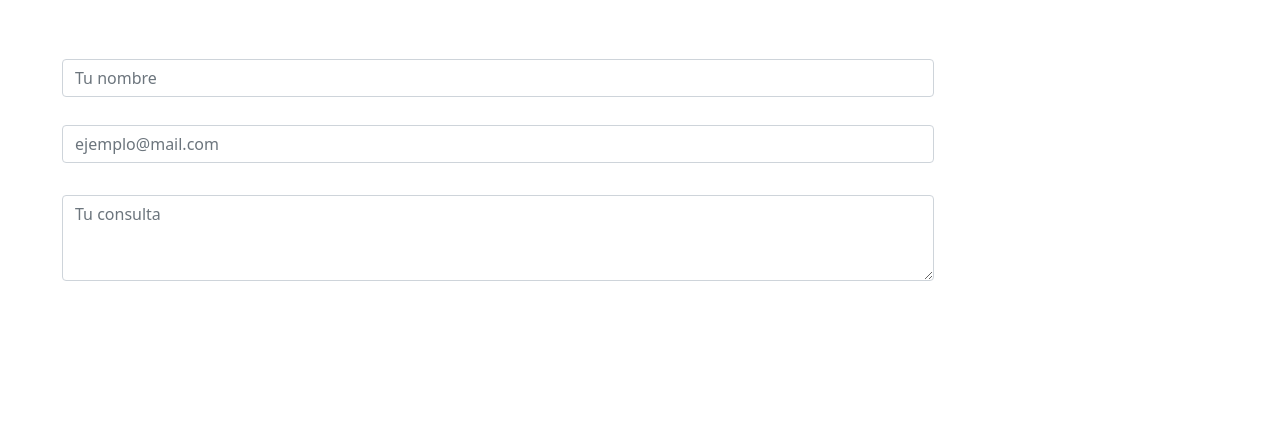
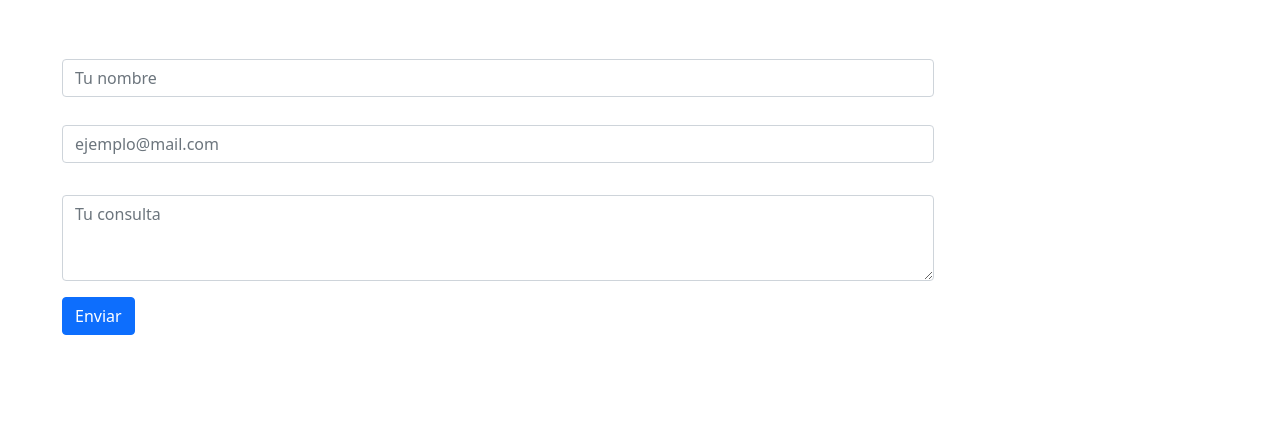
Before and after one commit to noes2608/HTML, a website: page contacto.html in a window 1280 px wide. Shown: the part 249-693 px from the top of the page. Drawn offline with nearby package versions, Linux system fonts and the light colour scheme.

Commit message:
modifico boton

```diff
--- a/contacto.html
+++ b/contacto.html
@@ -47,6 +47,7 @@
     <!--Main con formulario de bootstrap-->
       <main class="main__contacto">
         <h1 class="titulo__contacto">Dejanos tu consulta</h1>
+        <form action="">
         <div class="container-fluid w-10">
            <div class="mb-1">
              <label for="exampleFormControlInput1" class="form-label"></label>
@@ -60,7 +61,9 @@
              <label for="exampleFormControlTextarea1" class="form-label"></label>
              <textarea class="form-control" id="exampleFormControlTextarea1" placeholder="Tu consulta" rows="3"></textarea>
            </div>
+           <button type="submit" class=" btn btn-primary">Enviar</button>
         </div>
+      </form>
       </main>
           <!--Footer con iconos de redes y animación -->
    <footer class="container-fluid">
--- a/scss/_main.scss
+++ b/scss/_main.scss
@@ -76,7 +76,7 @@
     .titulo__contacto{
         @extend .titulo__index;
     }
-}
+  }
 /*MAIN UBICACION*/
 .main__ubicacion{
     .ubicacion{
```
